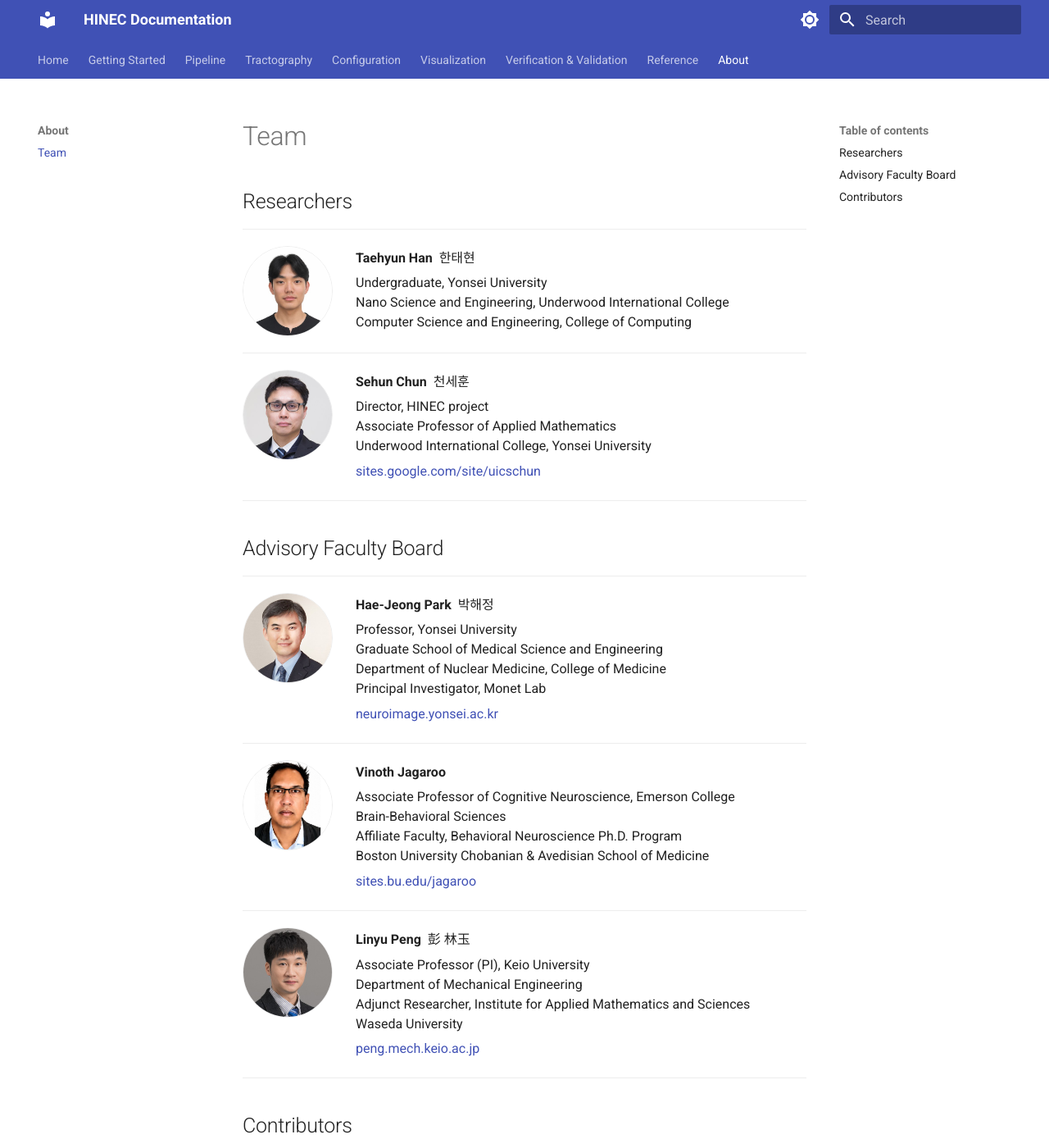
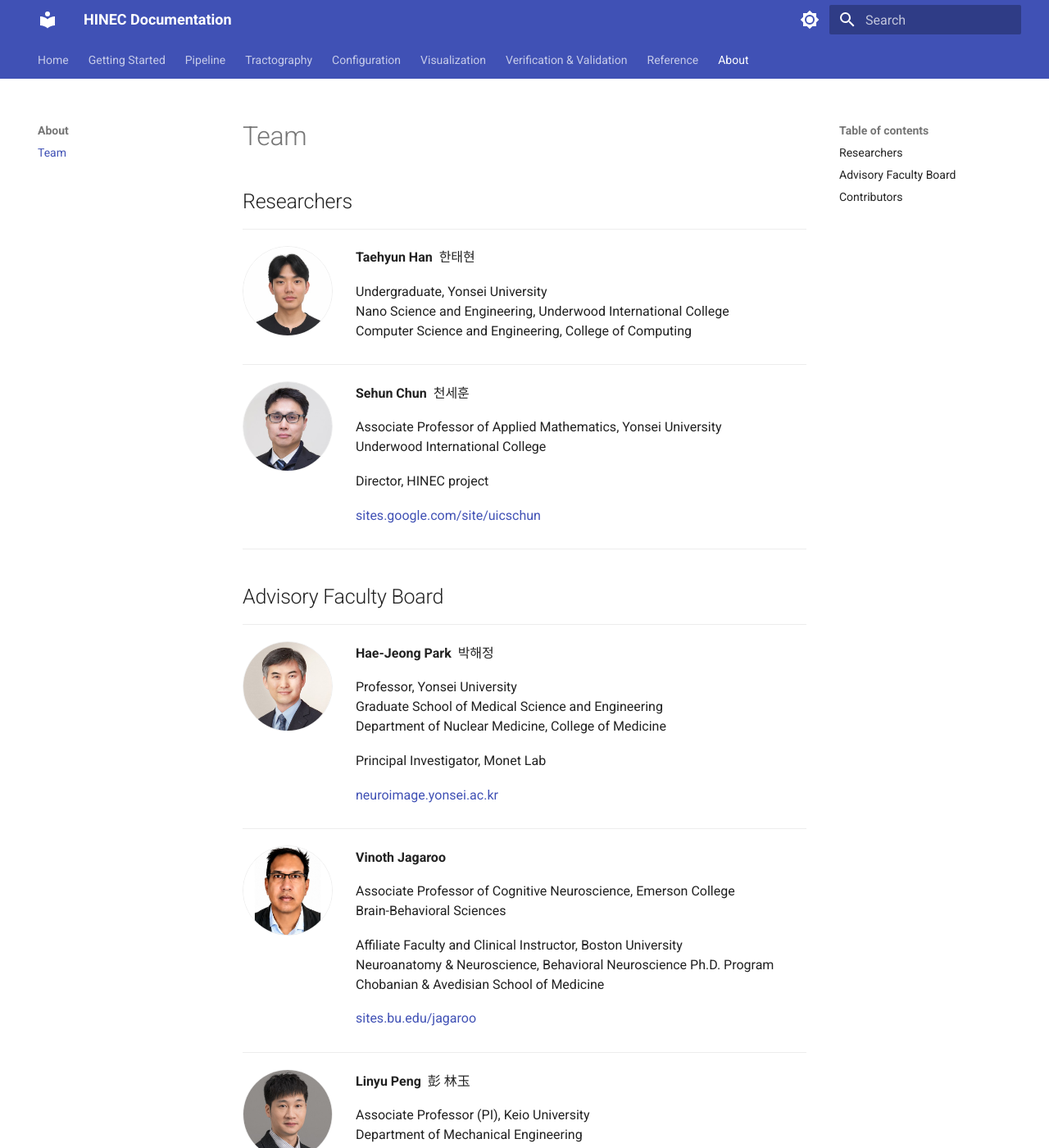
Before and after one commit to uicneuro/hinec, an MkDocs documentation site: the page built from docs/ABOUT.md, in a window 1280 px wide and 1400 px high. Shown: the whole window at 82% size. Built offline with MkDocs 1.6.1 and Material for MkDocs 9.7.7, drawn with Linux system fonts in a browser that asks for light colours; some of the changed text lies outside the part shown.

Commit message:
docs: split team affiliations into blocks and widen spacing on the team page

```diff
--- a/docs/ABOUT.md
+++ b/docs/ABOUT.md
@@ -16,9 +16,10 @@
 
     **Sehun Chun** &nbsp;천세훈
 
-    Director, HINEC project<br>
-    Associate Professor of Applied Mathematics<br>
-    Underwood International College, Yonsei University
+    Associate Professor of Applied Mathematics, Yonsei University<br>
+    Underwood International College
+
+    Director, HINEC project
 
     [sites.google.com/site/uicschun](https://sites.google.com/site/uicschun/)
 
@@ -34,7 +35,8 @@
 
     Professor, Yonsei University<br>
     Graduate School of Medical Science and Engineering<br>
-    Department of Nuclear Medicine, College of Medicine<br>
+    Department of Nuclear Medicine, College of Medicine
+
     Principal Investigator, Monet Lab
 
     [neuroimage.yonsei.ac.kr](http://neuroimage.yonsei.ac.kr/principle-investigator/)
@@ -44,9 +46,11 @@
     **Vinoth Jagaroo**
 
     Associate Professor of Cognitive Neuroscience, Emerson College<br>
-    Brain-Behavioral Sciences<br>
-    Affiliate Faculty, Behavioral Neuroscience Ph.D. Program<br>
-    Boston University Chobanian & Avedisian School of Medicine
+    Brain-Behavioral Sciences
+
+    Affiliate Faculty and Clinical Instructor, Boston University<br>
+    Neuroanatomy & Neuroscience, Behavioral Neuroscience Ph.D. Program<br>
+    Chobanian & Avedisian School of Medicine
 
     [sites.bu.edu/jagaroo](https://sites.bu.edu/jagaroo/)
 
--- a/docs/stylesheets/extra.css
+++ b/docs/stylesheets/extra.css
@@ -18,8 +18,11 @@
   border-bottom: 1px solid var(--md-default-fg-color--lightest);
 }
 .md-typeset .team > ul > li > p {
-  margin: 0.2em 0;
+  margin: 0.55em 0;
   line-height: 1.5;
+}
+.md-typeset .team > ul > li > p:nth-child(2) {
+  margin-top: 0.15em;
 }
 .md-typeset .team > ul > li > p:first-child {
   grid-column: 1;
```
Also changed, not shown: other parts of docs/ABOUT.md (+5 -3 lines).
